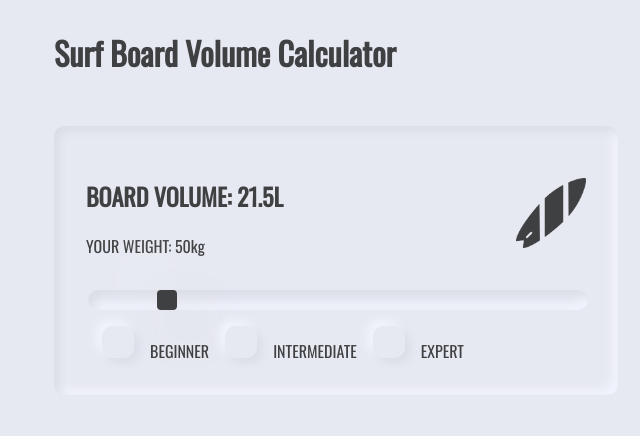
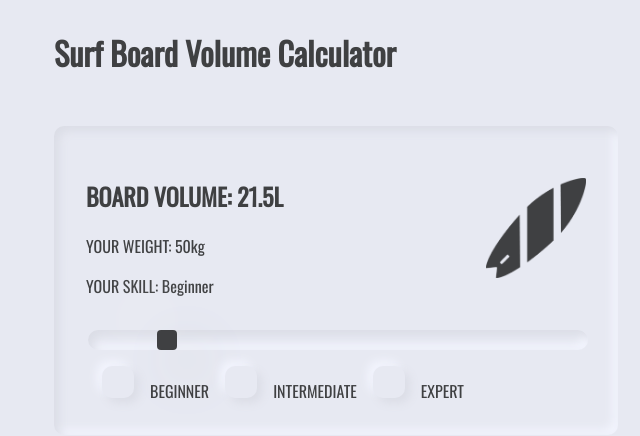
Before and after one commit to f-bog/surfboard-calculator, a React (Create React App) app: page / in a window 1280 px wide. Shown: the top 436 px of the page, without its empty margins (304-944 px from the left). Built offline with nearby package versions, Linux system fonts and the light colour scheme.

Commit message:
added 'your skill'

```diff
--- a/src/components/Calculator.js
+++ b/src/components/Calculator.js
@@ -6,7 +6,8 @@ import './Calculator.css';
 
 function Calculator() {
   const [weight, setWeight] = useState(50);
-  const [skill, setSkill] = useState(0.43);
+  const [gf, setGf] = useState('0.43');
+  const [skill, setSkill] = useState('Beginner');
   const beginner = 0.43;
   const intermediate = 0.38;
   const expert = 0.36;
@@ -16,22 +17,25 @@ function Calculator() {
   };
 
   const handleButton = (event) => {
+    let newSkill = event.target.value;
+    setSkill(newSkill[0].toUpperCase() + newSkill.slice(1));
     if (event.target.value === 'beginner') {
-      setSkill(beginner);
+      setGf(beginner);
     } else if (event.target.value === 'intermediate') {
-      setSkill(intermediate);
+      setGf(intermediate);
     } else if (event.target.value === 'expert') {
-      setSkill(expert);
+      setGf(expert);
     }
   };
 
   return (
     <div className='Calculator'>
       <div className='Calculator-details'>
-        <h2>BOARD VOLUME: {(weight * skill).toFixed(1) + 'L'}</h2>
+        <h2>BOARD VOLUME: {(weight * gf).toFixed(1) + 'L'}</h2>
         <p>YOUR WEIGHT: {weight + 'kg'}</p>
+        <p>YOUR SKILL: {skill}</p>
       </div>
-      <img src={surfboard} alt='surfboard' width='70px;' height='70px;'></img>
+      <img src={surfboard} alt='surfboard' width='100px;' height='100px;'></img>
       <div className='Calculator-controls'>
         <RangeSlider value={weight} handler={handleWeight} />
         <SkillButton value='beginner' handler={handleButton} />
```
